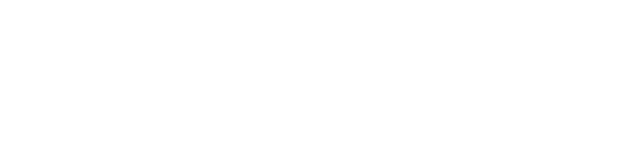
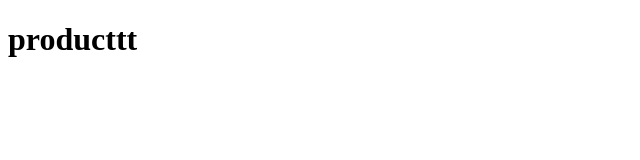
Before and after one commit to Hanahaaz/split, a plain HTML site: page product.html in a window 1280 px wide. Shown: the whole page, without its empty margins (0-640 px from the left). Drawn offline with Linux system fonts and the light colour scheme.

Commit message:
product headin

```diff
--- a/product.html
+++ b/product.html
@@ -6,6 +6,6 @@
     <title>Product</title>
 </head>
 <body>
-
+    <h1>producttt</h1>
 </body>
 </html>
```
